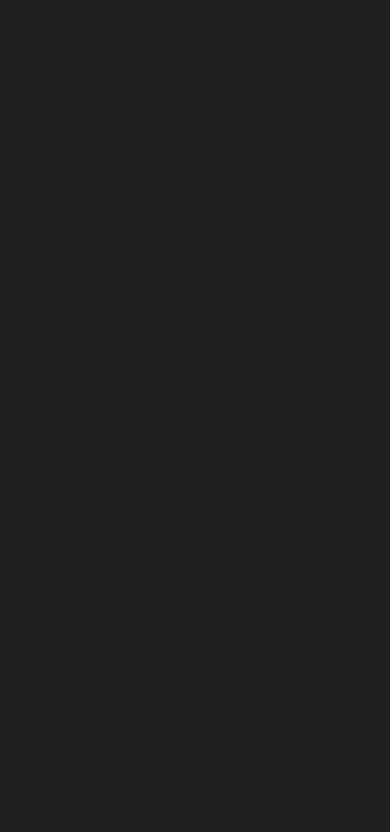
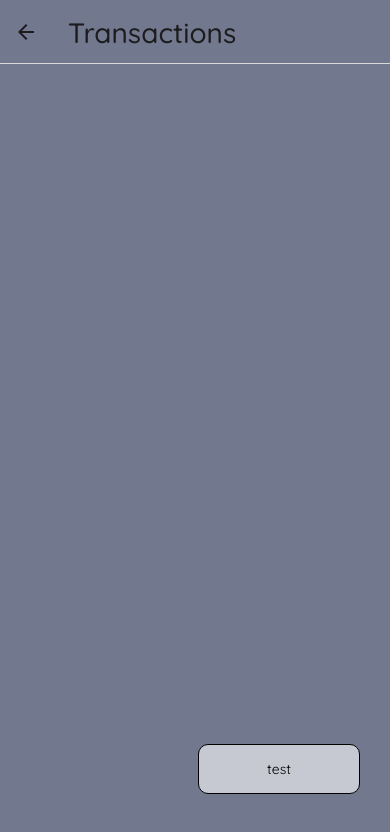
Before and after one commit to devskar/mango-app, a React Native app: screen /Transactions in a window 390 px wide. Shown: the top 832 px of the page. Built offline with nearby package versions, Linux system fonts and the light colour scheme.

Commit message:
added react-navigation and first screens

```diff
--- a/src/App.tsx
+++ b/src/App.tsx
@@ -1,17 +1,42 @@
+import { NavigationContainer } from '@react-navigation/native';
+import { createStackNavigator } from '@react-navigation/stack';
 import { registerRootComponent } from 'expo';
+import { useFonts } from 'expo-font';
 import React from 'react';
-import { Platform, SafeAreaView, StatusBar, StyleSheet } from 'react-native';
+import styleProperties from './config/styleProperties';
+import MainScreen from './screens/MainScreen';
+import { RootStackParamList } from './screens/RootStackParams';
+import TransactionScreen from './screens/TransactionScreen';
+
+const Stack = createStackNavigator<RootStackParamList>();
 
 const App = () => {
-  return <SafeAreaView style={styles.container}></SafeAreaView>;
+  const [loaded] = useFonts({
+    Quicksand: require('../assets/fonts/Quicksand-VariableFont_wght.ttf'),
+  });
+  if (!loaded) return null;
+
+  return (
+    <NavigationContainer>
+      <Stack.Navigator
+        screenOptions={{
+          headerStyle: {
+            backgroundColor: styleProperties.primary_background_color,
+            shadowColor: 'transparent',
+          },
+          headerTitleStyle: {
+            fontSize: 28,
+            fontWeight: '500',
+            fontFamily: 'Quicksand',
+          },
+        }}
+        initialRouteName='Main'
+      >
+        <Stack.Screen name='Main' component={MainScreen} />
+        <Stack.Screen name='Transactions' component={TransactionScreen} />
+      </Stack.Navigator>
+    </NavigationContainer>
+  );
 };
 
 export default registerRootComponent(App);
-
-const styles = StyleSheet.create({
-  container: {
-    backgroundColor: '#1f1f1f',
-    paddingTop: Platform.OS === 'android' ? StatusBar.currentHeight : 0,
-    flex: 1,
-  },
-});
--- /dev/null
+++ b/src/screens/MainScreen.tsx
@@ -0,0 +1,43 @@
+import React from 'react';
+import { SafeAreaView, StyleSheet, TouchableOpacity } from 'react-native';
+import AppText from '../components/AppText';
+import styleProperties from '../config/styleProperties';
+import { Props } from './RootStackParams';
+
+const MainScreen = ({ route, navigation }: Props) => {
+  return (
+    <SafeAreaView style={styles.screen}>
+      <TouchableOpacity
+        style={styles.monthDisplay}
+        onPress={() => navigation.navigate('Transactions')}
+      >
+        <AppText>current Month</AppText>
+      </TouchableOpacity>
+    </SafeAreaView>
+  );
+};
+
+const styles = StyleSheet.create({
+  monthDisplay: {
+    position: 'absolute',
+    bottom: 40,
+    width: '80%',
+    height: 180,
+    backgroundColor: styleProperties.primary_highlight_color,
+    borderRadius: 10,
+    borderWidth: 1.5,
+    borderColor: 'black',
+
+    flex: 1,
+    flexDirection: 'row',
+    justifyContent: 'space-around',
+  },
+  screen: {
+    position: 'relative',
+    alignItems: 'center',
+    flex: 1,
+    backgroundColor: styleProperties.primary_background_color,
+  },
+});
+
+export default MainScreen;
--- /dev/null
+++ b/src/screens/RootStackParams.ts
@@ -0,0 +1,8 @@
+import { NativeStackScreenProps } from '@react-navigation/native-stack';
+
+export type RootStackParamList = {
+  Main: undefined;
+  Transactions: undefined;
+};
+
+export type Props = NativeStackScreenProps<RootStackParamList>;
--- /dev/null
+++ b/src/screens/TransactionScreen.tsx
@@ -0,0 +1,42 @@
+import React from 'react';
+import { StyleSheet, TouchableHighlight, View } from 'react-native';
+import AppText from '../components/AppText';
+import styleProperties from '../config/styleProperties';
+import { Props } from './RootStackParams';
+
+const TransactionScreen = ({ route, navigation }: Props) => {
+  return (
+    <View style={styles.screen}>
+      <TouchableHighlight
+        style={styles.addTransactionButton}
+        onPress={() => navigation.navigate('Main')}
+      >
+        <AppText>test</AppText>
+      </TouchableHighlight>
+    </View>
+  );
+};
+
+const styles = StyleSheet.create({
+  screen: {
+    flex: 1,
+    backgroundColor: styleProperties.primary_background_color,
+    position: 'relative',
+  },
+  addTransactionButton: {
+    position: 'absolute',
+    flex: 1,
+    width: 162,
+    height: 50,
+    bottom: 50,
+    right: 30,
+
+    justifyContent: 'center',
+    alignItems: 'center',
+    backgroundColor: styleProperties.primary_highlight_color,
+    borderRadius: 10,
+    borderWidth: 1.5,
+    borderColor: 'black',
+  },
+});
+export default TransactionScreen;
```
Also changed, not shown: package.json (+7 -0 lines).
